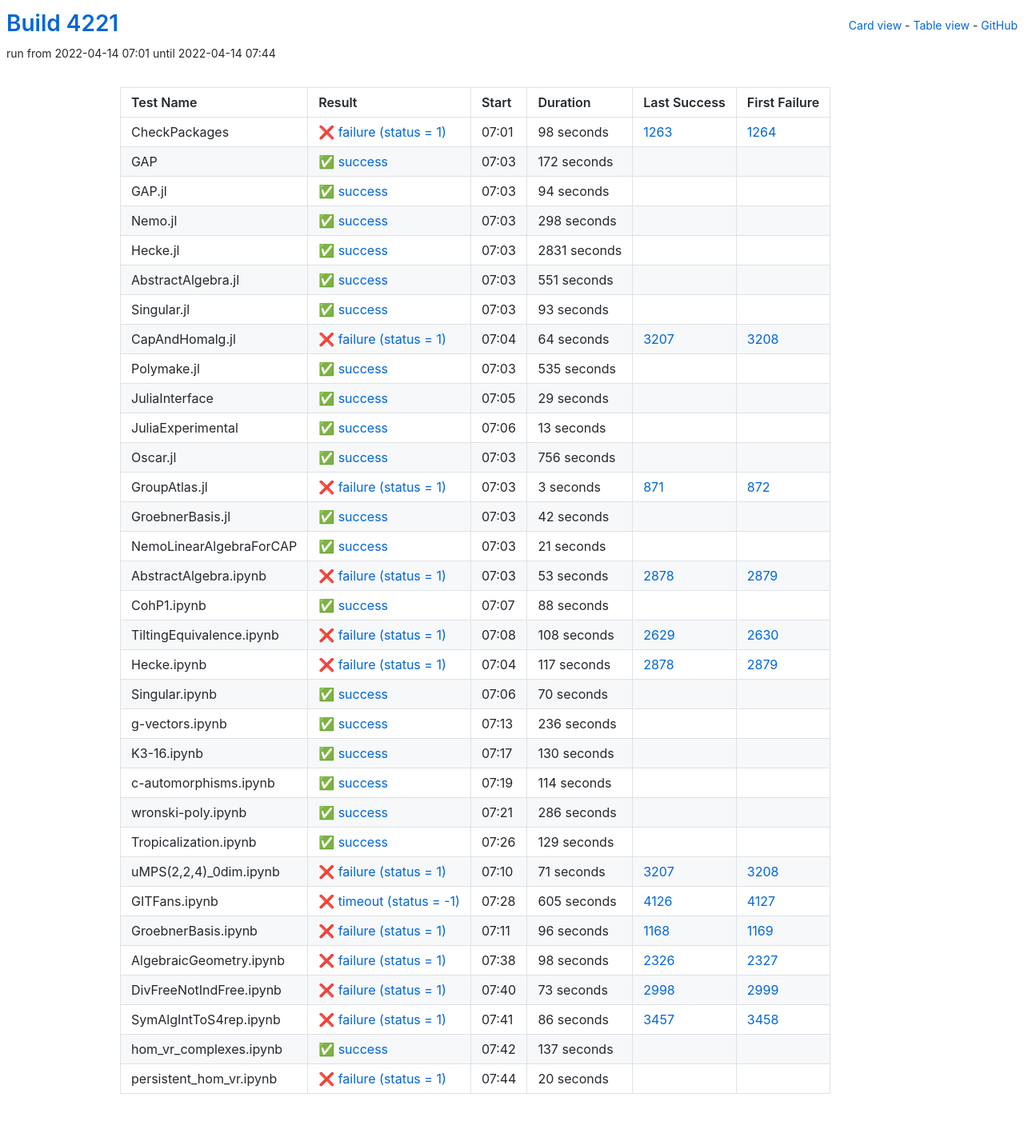
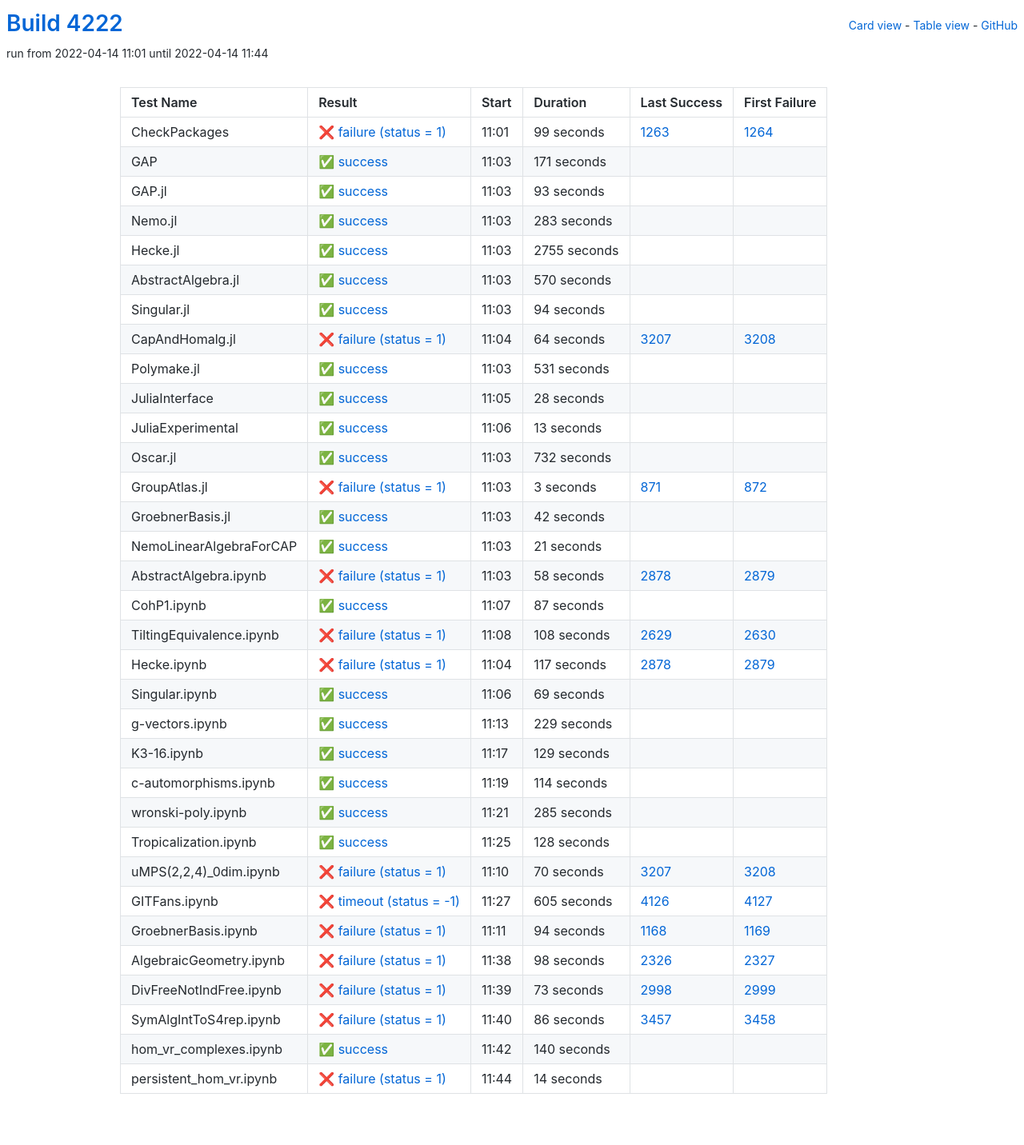
Before and after one commit to oscar-system/oscar-ci-status-stable, a Jekyll site: the page built from table.html, in a window 1280 px wide. Shown: the whole page at 80% size. Built offline with Jekyll 4.4.1, drawn with Linux system fonts in a browser that asks for light colours.

Commit message:
Build #4222

```diff
--- a/_data/ci.yml
+++ b/_data/ci.yml
@@ -1,6 +1,6 @@
 ---
-build: 4221
-build_url: https://oscarci.mathematik.uni-kl.de/job/oscar-stable/4221/
+build: 4222
+build_url: https://oscarci.mathematik.uni-kl.de/job/oscar-stable/4222/
 job: oscar-stable
 organization: oscar-system
 repo: oscar-ci-status-stable
@@ -8,32 +8,80 @@ repourl: https://github.com/oscar-system/oscar-ci-status-stable
 tests:
 - name: CheckPackages
   id: checkpackages
-  log: https://oscarci.mathematik.uni-kl.de/job/oscar-stable/4221/artifact/logs/build-4221/CheckPackages.log
-  start: 2022-04-14 07:01
+  log: https://oscarci.mathematik.uni-kl.de/job/oscar-stable/4222/artifact/logs/build-4222/CheckPackages.log
+  start: 2022-04-14 11:01
   success: false
   exitcode: 1
   status: failure
-  duration: 98
+  duration: 99
   last_success: 1263
   last_success_url: https://oscarci.mathematik.uni-kl.de/job/oscar-stable/1263/
   first_failure: 1264
   first_failure_url: https://oscarci.mathematik.uni-kl.de/job/oscar-stable/1264/
 - name: GAP
   id: gap
-  log: https://oscarci.mathematik.uni-kl.de/job/oscar-stable/4221/artifact/logs/build-4221/GAP.log
-  start: 2022-04-14 07:03
+  log: https://oscarci.mathematik.uni-kl.de/job/oscar-stable/4222/artifact/logs/build-4222/GAP.log
+  start: 2022-04-14 11:03
   success: true
   exitcode: 0
   status: success
-  duration: 172
+  duration: 171
   last_success: false
   last_success_url:
   first_failure: false
   first_failure_url:
 - name: GAP.jl
   id: gap-jl
-  log: https://oscarci.mathematik.uni-kl.de/job/oscar-stable/4221/artifact/logs/build-4221/GAP.jl.log
-  start: 2022-04-14 07:03
+  log: https://oscarci.mathematik.uni-kl.de/job/oscar-stable/4222/artifact/logs/build-4222/GAP.jl.log
+  start: 2022-04-14 11:03
+  success: true
+  exitcode: 0
+  status: success
+  duration: 93
+  last_success: false
+  last_success_url:
+  first_failure: false
+  first_failure_url:
+- name: Nemo.jl
+  id: nemo-jl
+  log: https://oscarci.mathematik.uni-kl.de/job/oscar-stable/4222/artifact/logs/build-4222/Nemo.jl.log
+  start: 2022-04-14 11:03
+  success: true
+  exitcode: 0
+  status: success
+  duration: 283
+  last_success: false
+  last_success_url:
+  first_failure: false
+  first_failure_url:
+- name: Hecke.jl
+  id: hecke-jl
+  log: https://oscarci.mathematik.uni-kl.de/job/oscar-stable/4222/artifact/logs/build-4222/Hecke.jl.log
+  start: 2022-04-14 11:03
+  success: true
+  exitcode: 0
+  status: success
+  duration: 2755
+  last_success: false
+  last_success_url:
+  first_failure: false
+  first_failure_url:
+- name: AbstractAlgebra.jl
+  id: abstractalgebra-jl
+  log: https://oscarci.mathematik.uni-kl.de/job/oscar-stable/4222/artifact/logs/build-4222/AbstractAlgebra.jl.log
+  start: 2022-04-14 11:03
+  success: true
+  exitcode: 0
+  status: success
+  duration: 570
+  last_success: false
+  last_success_url:
+  first_failure: false
+  first_failure_url:
+- name: Singular.jl
+  id: singular-jl
+  log: https://oscarci.mathematik.uni-kl.de/job/oscar-stable/4222/artifact/logs/build-4222/Singular.jl.log
+  start: 2022-04-14 11:03
   success: true
   exitcode: 0
   status: success
@@ -42,58 +90,10 @@ tests:
   last_success_url:
   first_failure: false
   first_failure_url:
-- name: Nemo.jl
-  id: nemo-jl
-  log: https://oscarci.mathematik.uni-kl.de/job/oscar-stable/4221/artifact/logs/build-4221/Nemo.jl.log
-  start: 2022-04-14 07:03
-  success: true
-  exitcode: 0
-  status: success
-  duration: 298
-  last_success: false
-  last_success_url:
-  first_failure: false
-  first_failure_url:
-- name: Hecke.jl
-  id: hecke-jl
-  log: https://oscarci.mathematik.uni-kl.de/job/oscar-stable/4221/artifact/logs/build-4221/Hecke.jl.log
-  start: 2022-04-14 07:03
-  success: true
-  exitcode: 0
-  status: success
-  duration: 2831
-  last_success: false
-  last_success_url:
-  first_failure: false
-  first_failure_url:
-- name: AbstractAlgebra.jl
-  id: abstractalgebra-jl
-  log: https://oscarci.mathematik.uni-kl.de/job/oscar-stable/4221/artifact/logs/build-4221/AbstractAlgebra.jl.log
-  start: 2022-04-14 07:03
-  success: true
-  exitcode: 0
-  status: success
-  duration: 551
-  last_success: false
-  last_success_url:
-  first_failure: false
-  first_failure_url:
-- name: Singular.jl
-  id: singular-jl
-  log: https://oscarci.mathematik.uni-kl.de/job/oscar-stable/4221/artifact/logs/build-4221/Singular.jl.log
-  start: 2022-04-14 07:03
-  success: true
-  exitcode: 0
-  status: success
-  duration: 93
-  last_success: false
-  last_success_url:
-  first_failure: false
-  first_failure_url:
 - name: CapAndHomalg.jl
   id: capandhomalg-jl
-  log: https://oscarci.mathematik.uni-kl.de/job/oscar-stable/4221/artifact/logs/build-4221/CapAndHomalg.jl.log
-  start: 2022-04-14 07:04
+  log: https://oscarci.mathematik.uni-kl.de/job/oscar-stable/4222/artifact/logs/build-4222/CapAndHomalg.jl.log
+  start: 2022-04-14 11:04
   success: false
   exitcode: 1
   status: failure
@@ -104,32 +104,32 @@ tests:
   first_failure_url: https://oscarci.mathematik.uni-kl.de/job/oscar-stable/3208/
 - name: Polymake.jl
   id: polymake-jl
-  log: https://oscarci.mathematik.uni-kl.de/job/oscar-stable/4221/artifact/logs/build-4221/Polymake.jl.log
-  start: 2022-04-14 07:03
+  log: https://oscarci.mathematik.uni-kl.de/job/oscar-stable/4222/artifact/logs/build-4222/Polymake.jl.log
+  start: 2022-04-14 11:03
   success: true
   exitcode: 0
   status: success
-  duration: 535
+  duration: 531
   last_success: false
   last_success_url:
   first_failure: false
   first_failure_url:
 - name: JuliaInterface
   id: juliainterface
-  log: https://oscarci.mathematik.uni-kl.de/job/oscar-stable/4221/artifact/logs/build-4221/JuliaInterface.log
-  start: 2022-04-14 07:05
+  log: https://oscarci.mathematik.uni-kl.de/job/oscar-stable/4222/artifact/logs/build-4222/JuliaInterface.log
+  start: 2022-04-14 11:05
   success: true
   exitcode: 0
   status: success
-  duration: 29
+  duration: 28
   last_success: false
   last_success_url:
   first_failure: false
   first_failure_url:
 - name: JuliaExperimental
   id: juliaexperimental
-  log: https://oscarci.mathematik.uni-kl.de/job/oscar-stable/4221/artifact/logs/build-4221/JuliaExperimental.log
-  start: 2022-04-14 07:06
+  log: https://oscarci.mathematik.uni-kl.de/job/oscar-stable/4222/artifact/logs/build-4222/JuliaExperimental.log
+  start: 2022-04-14 11:06
   success: true
   exitcode: 0
   status: success
@@ -140,20 +140,20 @@ tests:
   first_failure_url:
 - name: Oscar.jl
   id: oscar-jl
-  log: https://oscarci.mathematik.uni-kl.de/job/oscar-stable/4221/artifact/logs/build-4221/Oscar.jl.log
-  start: 2022-04-14 07:03
+  log: https://oscarci.mathematik.uni-kl.de/job/oscar-stable/4222/artifact/logs/build-4222/Oscar.jl.log
+  start: 2022-04-14 11:03
   success: true
   exitcode: 0
   status: success
-  duration: 756
+  duration: 732
   last_success: false
   last_success_url:
   first_failure: false
   first_failure_url:
 - name: GroupAtlas.jl
   id: groupatlas-jl
-  log: https://oscarci.mathematik.uni-kl.de/job/oscar-stable/4221/artifact/logs/build-4221/GroupAtlas.jl.log
-  start: 2022-04-14 07:03
+  log: https://oscarci.mathematik.uni-kl.de/job/oscar-stable/4222/artifact/logs/build-4222/GroupAtlas.jl.log
+  start: 2022-04-14 11:03
   success: false
   exitcode: 1
   status: failure
@@ -164,8 +164,8 @@ tests:
   first_failure_url: https://oscarci.mathematik.uni-kl.de/job/oscar-stable/872/
 - name: GroebnerBasis.jl
   id: groebnerbasis-jl
-  log: https://oscarci.mathematik.uni-kl.de/job/oscar-stable/4221/artifact/logs/build-4221/GroebnerBasis.jl.log
-  start: 2022-04-14 07:03
+  log: https://oscarci.mathematik.uni-kl.de/job/oscar-stable/4222/artifact/logs/build-4222/GroebnerBasis.jl.log
+  start: 2022-04-14 11:03
   success: true
   exitcode: 0
   status: success
@@ -176,8 +176,8 @@ tests:
   first_failure_url:
 - name: NemoLinearAlgebraForCAP
   id: nemolinearalgebraforcap
-  log: https://oscarci.mathematik.uni-kl.de/job/oscar-stable/4221/artifact/logs/build-4221/NemoLinearAlgebraForCAP.log
-  start: 2022-04-14 07:03
+  log: https://oscarci.mathematik.uni-kl.de/job/oscar-stable/4222/artifact/logs/build-4222/NemoLinearAlgebraForCAP.log
+  start: 2022-04-14 11:03
   success: true
   exitcode: 0
   status: success
@@ -188,32 +188,32 @@ tests:
   first_failure_url:
 - name: AbstractAlgebra.ipynb
   id: abstractalgebra-ipynb
-  log: https://oscarci.mathematik.uni-kl.de/job/oscar-stable/4221/artifact/logs/build-4221/AbstractAlgebra.ipynb.log
-  start: 2022-04-14 07:03
+  log: https://oscarci.mathematik.uni-kl.de/job/oscar-stable/4222/artifact/logs/build-4222/AbstractAlgebra.ipynb.log
+  start: 2022-04-14 11:03
   success: false
   exitcode: 1
   status: failure
-  duration: 53
+  duration: 58
   last_success: 2878
   last_success_url: https://oscarci.mathematik.uni-kl.de/job/oscar-stable/2878/
   first_failure: 2879
   first_failure_url: https://oscarci.mathematik.uni-kl.de/job/oscar-stable/2879/
 - name: CohP1.ipynb
   id: cohp1-ipynb
-  log: https://oscarci.mathematik.uni-kl.de/job/oscar-stable/4221/artifact/logs/build-4221/CohP1.ipynb.log
-  start: 2022-04-14 07:07
+  log: https://oscarci.mathematik.uni-kl.de/job/oscar-stable/4222/artifact/logs/build-4222/CohP1.ipynb.log
+  start: 2022-04-14 11:07
   success: true
   exitcode: 0
   status: success
-  duration: 88
+  duration: 87
   last_success: false
   last_success_url:
   first_failure: false
   first_failure_url:
 - name: TiltingEquivalence.ipynb
   id: tiltingequivalence-ipynb
-  log: https://oscarci.mathematik.uni-kl.de/job/oscar-stable/4221/artifact/logs/build-4221/TiltingEquivalence.ipynb.log
-  start: 2022-04-14 07:08
+  log: https://oscarci.mathematik.uni-kl.de/job/oscar-stable/4222/artifact/logs/build-4222/TiltingEquivalence.ipynb.log
+  start: 2022-04-14 11:08
   success: false
   exitcode: 1
   status: failure
@@ -224,8 +224,8 @@ tests:
   first_failure_url: https://oscarci.mathematik.uni-kl.de/job/oscar-stable/2630/
 - name: Hecke.ipynb
   id: hecke-ipynb
-  log: https://oscarci.mathematik.uni-kl.de/job/oscar-stable/4221/artifact/logs/build-4221/Hecke.ipynb.log
-  start: 2022-04-14 07:04
+  log: https://oscarci.mathematik.uni-kl.de/job/oscar-stable/4222/artifact/logs/build-4222/Hecke.ipynb.log
+  start: 2022-04-14 11:04
   success: false
   exitcode: 1
   status: failure
@@ -236,44 +236,44 @@ tests:
   first_failure_url: https://oscarci.mathematik.uni-kl.de/job/oscar-stable/2879/
 - name: Singular.ipynb
   id: singular-ipynb
-  log: https://oscarci.mathematik.uni-kl.de/job/oscar-stable/4221/artifact/logs/build-4221/Singular.ipynb.log
-  start: 2022-04-14 07:06
+  log: https://oscarci.mathematik.uni-kl.de/job/oscar-stable/4222/artifact/logs/build-4222/Singular.ipynb.log
+  start: 2022-04-14 11:06
   success: true
   exitcode: 0
   status: success
-  duration: 70
+  duration: 69
   last_success: false
   last_success_url:
   first_failure: false
   first_failure_url:
 - name: g-vectors.ipynb
   id: g-vectors-ipynb
-  log: https://oscarci.mathematik.uni-kl.de/job/oscar-stable/4221/artifact/logs/build-4221/g-vectors.ipynb.log
-  start: 2022-04-14 07:13
+  log: https://oscarci.mathematik.uni-kl.de/job/oscar-stable/4222/artifact/logs/build-4222/g-vectors.ipynb.log
+  start: 2022-04-14 11:13
   success: true
   exitcode: 0
   status: success
-  duration: 236
+  duration: 229
   last_success: false
   last_success_url:
   first_failure: false
   first_failure_url:
 - name: K3-16.ipynb
   id: k3-16-ipynb
-  log: https://oscarci.mathematik.uni-kl.de/job/oscar-stable/4221/artifact/logs/build-4221/K3-16.ipynb.log
-  start: 2022-04-14 07:17
+  log: https://oscarci.mathematik.uni-kl.de/job/oscar-stable/4222/artifact/logs/build-4222/K3-16.ipynb.log
+  start: 2022-04-14 11:17
   success: true
   exitcode: 0
   status: success
-  duration: 130
+  duration: 129
   last_success: false
   last_success_url:
   first_failure: false
   first_failure_url:
 - name: c-automorphisms.ipynb
   id: c-automorphisms-ipynb
-  log: https://oscarci.mathematik.uni-kl.de/job/oscar-stable/4221/artifact/logs/build-4221/c-automorphisms.ipynb.log
-  start: 2022-04-14 07:19
+  log: https://oscarci.mathematik.uni-kl.de/job/oscar-stable/4222/artifact/logs/build-4222/c-automorphisms.ipynb.log
+  start: 2022-04-14 11:19
   success: true
   exitcode: 0
   status: success
@@ -284,44 +284,44 @@ tests:
   first_failure_url:
 - name: wronski-poly.ipynb
   id: wronski-poly-ipynb
-  log: https://oscarci.mathematik.uni-kl.de/job/oscar-stable/4221/artifact/logs/build-4221/wronski-poly.ipynb.log
-  start: 2022-04-14 07:21
+  log: https://oscarci.mathematik.uni-kl.de/job/oscar-stable/4222/artifact/logs/build-4222/wronski-poly.ipynb.log
+  start: 2022-04-14 11:21
   success: true
   exitcode: 0
   status: success
-  duration: 286
+  duration: 285
   last_success: false
   last_success_url:
   first_failure: false
   first_failure_url:
 - name: Tropicalization.ipynb
   id: tropicalization-ipynb
-  log: https://oscarci.mathematik.uni-kl.de/job/oscar-stable/4221/artifact/logs/build-4221/Tropicalization.ipynb.log
-  start: 2022-04-14 07:26
+  log: https://oscarci.mathematik.uni-kl.de/job/oscar-stable/4222/artifact/logs/build-4222/Tropicalization.ipynb.log
+  start: 2022-04-14 11:25
   success: true
   exitcode: 0
   status: success
-  duration: 129
+  duration: 128
   last_success: false
   last_success_url:
   first_failure: false
   first_failure_url:
 - name: uMPS(2,2,4)_0dim.ipynb
   id: umps-2-2-4-0dim-ipynb
-  log: https://oscarci.mathematik.uni-kl.de/job/oscar-stable/4221/artifact/logs/build-4221/uMPS-2-2-4-_0dim.ipynb.log
-  start: 2022-04-14 07:10
+  log: https://oscarci.mathematik.uni-kl.de/job/oscar-stable/4222/artifact/logs/build-4222/uMPS-2-2-4-_0dim.ipynb.log
+  start: 2022-04-14 11:10
   success: false
   exitcode: 1
   status: failure
-  duration: 71
+  duration: 70
   last_success: 3207
   last_success_url: https://oscarci.mathematik.uni-kl.de/job/oscar-stable/3207/
   first_failure: 3208
   first_failure_url: https://oscarci.mathematik.uni-kl.de/job/oscar-stable/3208/
 - name: GITFans.ipynb
   id: gitfans-ipynb
-  log: https://oscarci.mathematik.uni-kl.de/job/oscar-stable/4221/artifact/logs/build-4221/GITFans.ipynb.log
-  start: 2022-04-14 07:28
+  log: https://oscarci.mathematik.uni-kl.de/job/oscar-stable/4222/artifact/logs/build-4222/GITFans.ipynb.log
+  start: 2022-04-14 11:27
   success: false
   exitcode: -1
   status: timeout
@@ -332,20 +332,20 @@ tests:
   first_failure_url: https://oscarci.mathematik.uni-kl.de/job/oscar-stable/4127/
 - name: GroebnerBasis.ipynb
   id: groebnerbasis-ipynb
-  log: https://oscarci.mathematik.uni-kl.de/job/oscar-stable/4221/artifact/logs/build-4221/GroebnerBasis.ipynb.log
-  start: 2022-04-14 07:11
+  log: https://oscarci.mathematik.uni-kl.de/job/oscar-stable/4222/artifact/logs/build-4222/GroebnerBasis.ipynb.log
+  start: 2022-04-14 11:11
   success: false
   exitcode: 1
   status: failure
-  duration: 96
+  duration: 94
   last_success: 1168
   last_success_url: https://oscarci.mathematik.uni-kl.de/job/oscar-stable/1168/
   first_failure: 1169
   first_failure_url: https://oscarci.mathematik.uni-kl.de/job/oscar-stable/1169/
 - name: AlgebraicGeometry.ipynb
   id: algebraicgeometry-ipynb
-  log: https://oscarci.mathematik.uni-kl.de/job/oscar-stable/4221/artifact/logs/build-4221/AlgebraicGeometry.ipynb.log
-  start: 2022-04-14 07:38
+  log: https://oscarci.mathematik.uni-kl.de/job/oscar-stable/4222/artifact/logs/build-4222/AlgebraicGeometry.ipynb.log
+  start: 2022-04-14 11:38
   success: false
   exitcode: 1
   status: failure
@@ -356,8 +356,8 @@ tests:
   first_failure_url: https://oscarci.mathematik.uni-kl.de/job/oscar-stable/2327/
 - name: DivFreeNotIndFree.ipynb
   id: divfreenotindfree-ipynb
-  log: https://oscarci.mathematik.uni-kl.de/job/oscar-stable/4221/artifact/logs/build-4221/DivFreeNotIndFree.ipynb.log
-  start: 2022-04-14 07:40
+  log: https://oscarci.mathematik.uni-kl.de/job/oscar-stable/4222/artifact/logs/build-4222/DivFreeNotIndFree.ipynb.log
+  start: 2022-04-14 11:39
   success: false
   exitcode: 1
   status: failure
@@ -368,8 +368,8 @@ tests:
   first_failure_url: https://oscarci.mathematik.uni-kl.de/job/oscar-stable/2999/
 - name: SymAlgIntToS4rep.ipynb
   id: symalginttos4rep-ipynb
-  log: https://oscarci.mathematik.uni-kl.de/job/oscar-stable/4221/artifact/logs/build-4221/SymAlgIntToS4rep.ipynb.log
-  start: 2022-04-14 07:41
+  log: https://oscarci.mathematik.uni-kl.de/job/oscar-stable/4222/artifact/logs/build-4222/SymAlgIntToS4rep.ipynb.log
+  start: 2022-04-14 11:40
   success: false
   exitcode: 1
   status: failure
@@ -380,24 +380,24 @@ tests:
   first_failure_url: https://oscarci.mathematik.uni-kl.de/job/oscar-stable/3458/
 - name: hom_vr_complexes.ipynb
   id: hom-vr-complexes-ipynb
-  log: https://oscarci.mathematik.uni-kl.de/job/oscar-stable/4221/artifact/logs/build-4221/hom_vr_complexes.ipynb.log
-  start: 2022-04-14 07:42
+  log: https://oscarci.mathematik.uni-kl.de/job/oscar-stable/4222/artifact/logs/build-4222/hom_vr_complexes.ipynb.log
+  start: 2022-04-14 11:42
   success: true
   exitcode: 0
   status: success
-  duration: 137
+  duration: 140
   last_success: false
   last_success_url:
   first_failure: false
   first_failure_url:
 - name: persistent_hom_vr.ipynb
   id: persistent-hom-vr-ipynb
-  log: https://oscarci.mathematik.uni-kl.de/job/oscar-stable/4221/artifact/logs/build-4221/persistent_hom_vr.ipynb.log
-  start: 2022-04-14 07:44
+  log: https://oscarci.mathematik.uni-kl.de/job/oscar-stable/4222/artifact/logs/build-4222/persistent_hom_vr.ipynb.log
+  start: 2022-04-14 11:44
   success: false
   exitcode: 1
   status: failure
-  duration: 20
+  duration: 14
   last_success: false
   last_success_url:
   first_failure: false
```
Also changed, not shown: README.md.
